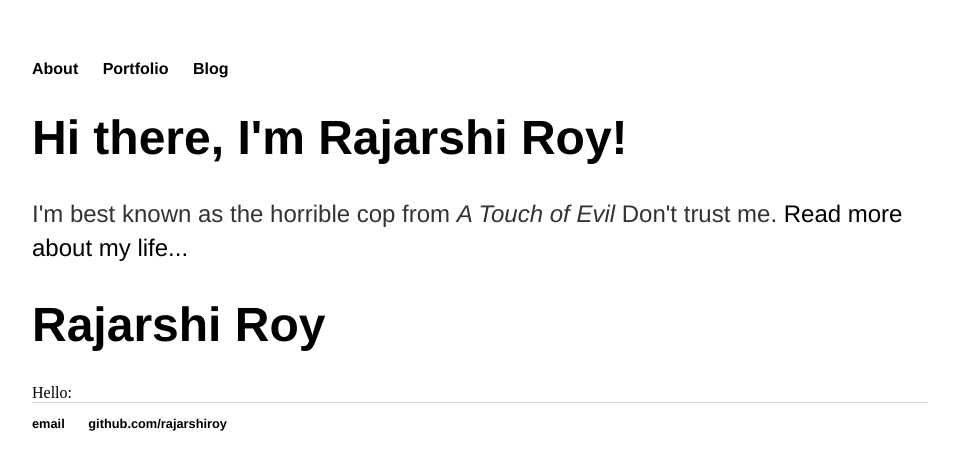
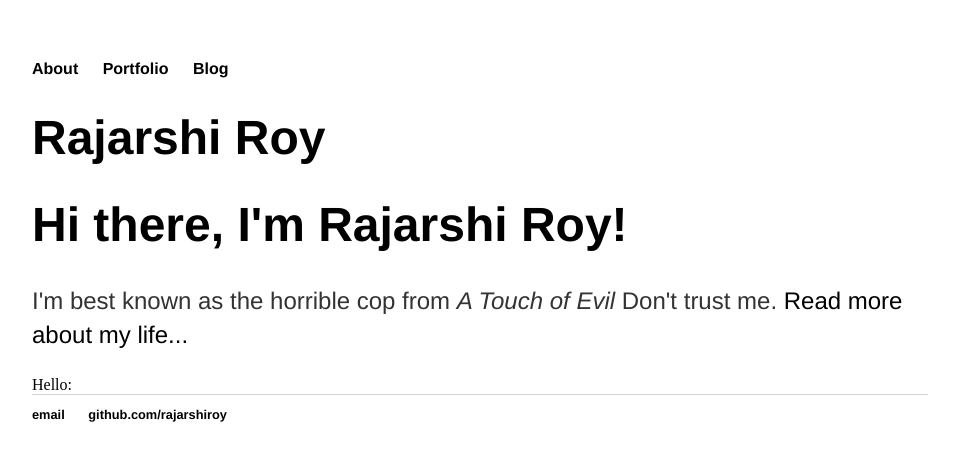
Before and after one commit to rajarshiroy/rajarshiroy.github.io, a Jekyll site: the page built from index.html, in a window 1280 px wide. Shown: the top 470 px of the page, without its empty margins (160-1119 px from the left). Built offline with Jekyll 4.4.1, drawn with Linux system fonts in a browser that asks for light colours.

Commit message:
Update index.html

```diff
--- a/index.html
+++ b/index.html
@@ -2,12 +2,14 @@
 layout: default
 title: Rajarshi Roy
 ---
+	<h1>{{ page.title }}</h1>
+
+
 <div class="blurb">
 	<h1>Hi there, I'm Rajarshi Roy!</h1>
 	<p>I'm best known as the horrible cop from <em>A Touch of Evil</em> Don't trust me. <a href="/about">Read more about my life...</a></p>
 </div>
 
-<h1>{{ page.title }}</h1>
 
 Hello:
 {{ blah #blah | markdownify }}
```
